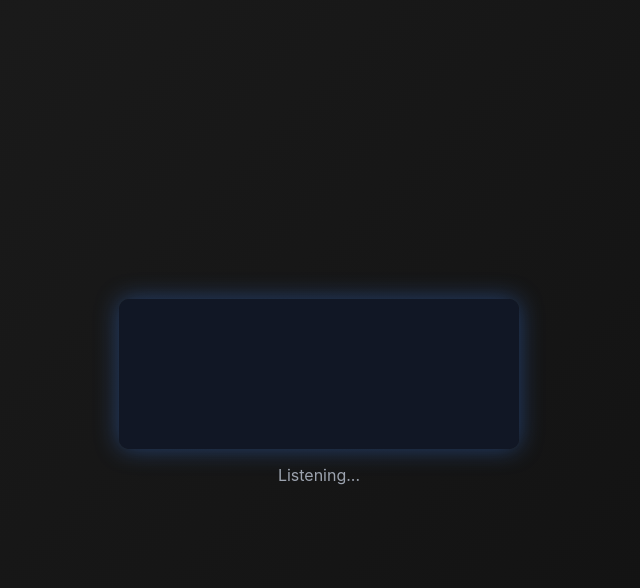
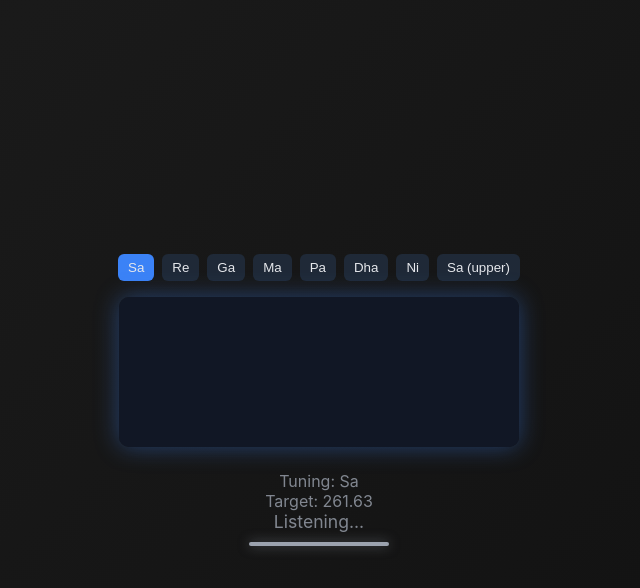
Before and after one commit to HussainQadri/rabab-tuner, a React (Create React App) app in the folder frontend/: page / in a window 1280 px wide. Both pictures are taken after a click on the button "Start". Shown: the top 588 px of the page, without its empty margins (321-961 px from the left). Built offline with nearby package versions, Linux system fonts and the light colour scheme; no server answers.

Commit message:
Changes to tuning UI

```diff
--- a/frontend/src/components/Tuner.js
+++ b/frontend/src/components/Tuner.js
@@ -2,13 +2,20 @@ import React, { useEffect, useRef, useState } from "react";
 
 export default function Tuner() {
   const canvasRef = useRef(null);
-  const [result, setResult] = useState("Listening...");
+  const [detectedFreq, setDetectedFreq] = useState(null);
+  const [status, setStatus] = useState("Listening...");
+  const [color, setColor] = useState("#9ca3af");
   const [streamRef, setStreamRef] = useState(null);
+
+  const notes = ["Sa", "Re", "Ga", "Ma", "Pa", "Dha", "Ni", "Sa (upper)"];
+  const frequencies = [261.63, 293.66, 329.63, 349.23, 392.0, 440.0, 493.88, 523.25];
+  const [selectedNote, setSelectedNote] = useState("Sa");
 
   useEffect(() => {
     const setupWave = async () => {
       const stream = await navigator.mediaDevices.getUserMedia({ audio: true });
       setStreamRef(stream);
+
       const ctx = new (window.AudioContext || window.webkitAudioContext)();
       const source = ctx.createMediaStreamSource(stream);
       const analyser = ctx.createAnalyser();
@@ -18,28 +25,26 @@ export default function Tuner() {
       const canvas = canvasRef.current;
       const c = canvas.getContext("2d");
       const data = new Uint8Array(analyser.frequencyBinCount);
-      let hue = 0;
 
       const draw = () => {
         requestAnimationFrame(draw);
-        analyser.getByteTimeDomainData(data);
+        analyser.getByteFrequencyData(data);
+
+        const w = canvas.width;
+        const h = canvas.height;
+        const barWidth = (w / data.length) * 2.5;
+        let x = 0;
+
         c.fillStyle = "#0e1117";
-        c.fillRect(0, 0, canvas.width, canvas.height);
-        c.lineWidth = 2;
-        c.strokeStyle = `hsl(${hue}, 100%, 60%)`;
-        hue = (hue + 1) % 360;
-        c.beginPath();
-        const slice = canvas.width / analyser.frequencyBinCount;
-        let x = 0;
-        for (let i = 0; i < analyser.frequencyBinCount; i++) {
-          const v = data[i] / 128.0;
-          const y = (v * canvas.height) / 2;
-          if (i === 0) c.moveTo(x, y);
-          else c.lineTo(x, y);
-          x += slice;
+        c.fillRect(0, 0, w, h);
+
+        for (let i = 0; i < data.length; i++) {
+          const barHeight = (data[i] / 255) * h;
+          const hue = 200 + (barHeight / h) * 160;
+          c.fillStyle = `hsl(${hue}, 100%, 60%)`;
+          c.fillRect(x, h - barHeight, barWidth, barHeight);
+          x += barWidth + 1;
         }
-        c.lineTo(canvas.width, canvas.height / 2);
-        c.stroke();
       };
       draw();
     };
@@ -49,7 +54,6 @@ export default function Tuner() {
 
   useEffect(() => {
     if (!streamRef) return;
-
     let isRunning = true;
 
     const recordAndSend = async () => {
@@ -63,7 +67,7 @@ export default function Tuner() {
         const blob = new Blob(chunks, { type: "audio/webm" });
         const formData = new FormData();
         formData.append("file", blob, "audio.webm");
-        formData.append("note", "Sa");
+        formData.append("note", selectedNote);
 
         try {
           const res = await fetch("https://rabab-tuner.onrender.com/analyze", {
@@ -72,12 +76,28 @@ export default function Tuner() {
           });
           if (res.ok) {
             const data = await res.json();
-            setResult(`${data.note} → ${data.detected_freq} Hz → ${data.status}`);
+            setDetectedFreq(data.detected_freq);
+
+            if (data.status.includes("In tune")) {
+              setColor("#22c55e");
+              setStatus("Perfectly in tune ");
+            } else if (data.status.includes("Flat")) {
+              setColor("#3b82f6");
+              setStatus("Tune up");
+            } else if (data.status.includes("Sharp")) {
+              setColor("#ef4444");
+              setStatus("Tune down");
+            } else {
+              setColor("#9ca3af");
+              setStatus("Listening...");
+            }
           } else {
-            setResult("Server error");
+            setColor("#9ca3af");
+            setStatus("Server error");
           }
         } catch {
-          setResult("Server error");
+          setColor("#9ca3af");
+          setStatus("Server error");
         }
 
         if (isRunning) setTimeout(recordAndSend, 1500);
@@ -90,19 +110,79 @@ export default function Tuner() {
     };
 
     recordAndSend();
-
     return () => {
       isRunning = false;
     };
-  }, [streamRef]);
+  }, [streamRef, selectedNote]);
 
   return (
     <div
       className="tuner"
-      style={{ display: "flex", flexDirection: "column", alignItems: "center" }}
+      style={{
+        display: "flex",
+        flexDirection: "column",
+        alignItems: "center",
+        justifyContent: "center",
+      }}
     >
+      <div
+        style={{
+          display: "flex",
+          gap: "0.5rem",
+          flexWrap: "wrap",
+          justifyContent: "center",
+          marginBottom: "1rem",
+        }}
+      >
+        {notes.map((n) => (
+          <button
+            key={n}
+            onClick={() => setSelectedNote(n)}
+            style={{
+              padding: "6px 10px",
+              borderRadius: "6px",
+              border: "none",
+              cursor: "pointer",
+              background: selectedNote === n ? "#3b82f6" : "#1f2937",
+              color: "#e5e7eb",
+              fontWeight: 500,
+            }}
+          >
+            {n}
+          </button>
+        ))}
+      </div>
+
       <canvas ref={canvasRef} width={400} height={150}></canvas>
-      <p className="tuner-text" style={{ marginTop: "1rem" }}>{result}</p>
+
+      <div
+        style={{
+          textAlign: "center",
+          marginTop: "1.5rem",
+          transition: "color 0.4s ease",
+          color,
+        }}
+      >
+        <div style={{ fontSize: "1rem", opacity: 0.8 }}>Tuning: {selectedNote}</div>
+        <div style={{ fontSize: "1rem", opacity: 0.8 }}>Target: {frequencies[notes.indexOf(selectedNote)]}</div>
+        <div style={{ fontSize: "1.1rem", opacity: 0.8 }}>{status}</div>
+        {detectedFreq && (
+          <div style={{ fontSize: "1.8rem", fontWeight: 600, marginTop: "0.4rem" }}>
+            {detectedFreq} Hz
+          </div>
+        )}
+        <div
+          style={{
+            width: "140px",
+            height: "4px",
+            background: color,
+            borderRadius: "2px",
+            margin: "10px auto 0",
+            boxShadow: `0 0 12px ${color}80`,
+            transition: "background 0.3s, box-shadow 0.3s",
+          }}
+        ></div>
+      </div>
     </div>
   );
 }
```
